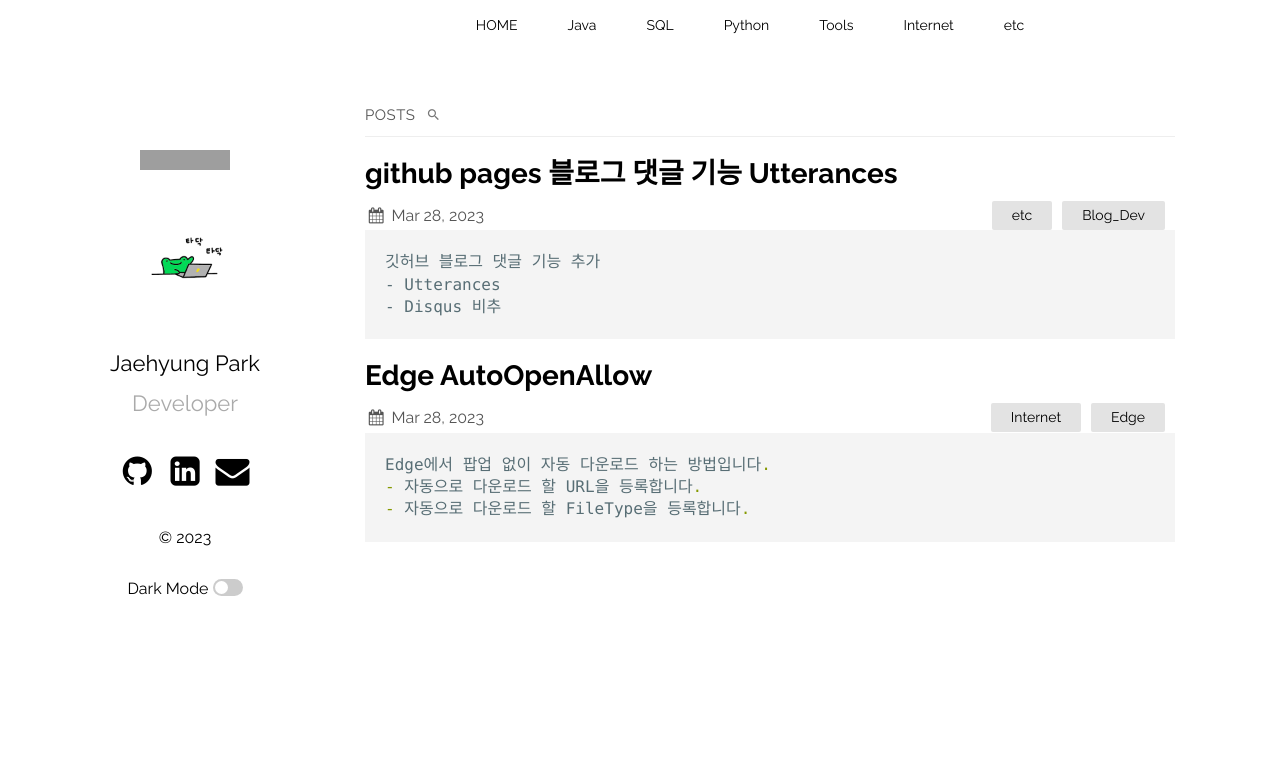
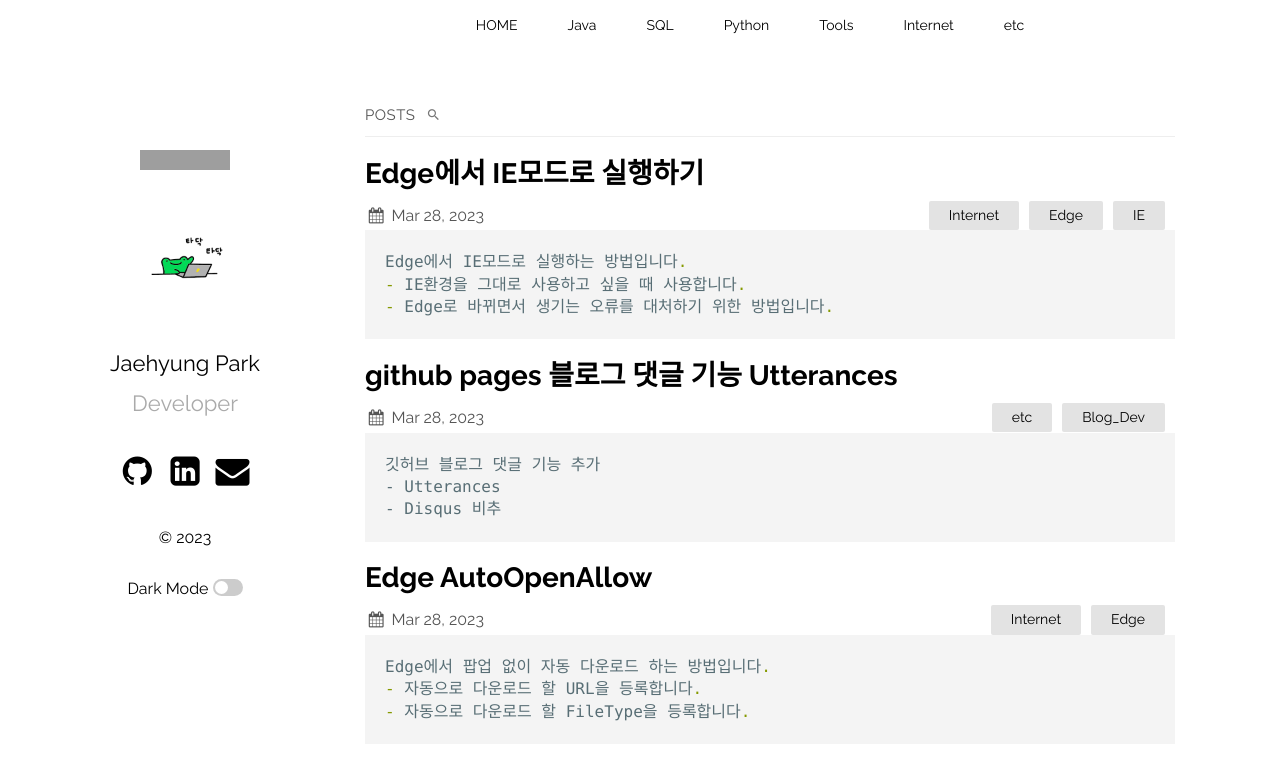
Before and after one commit to jbro321/jbro321.github.io, a Jekyll site: the page built from index.md, in a window 1280 px wide. Shown: the top 760 px of the page. Built offline with Jekyll 4.4.1, drawn with Linux system fonts in a browser that asks for light colours; grey boxes are pictures that could not be loaded.

Commit message:
chg img path and apply to posts

````diff
--- /dev/null
+++ b/_posts/Internet/Edge/2023-03-28-Edge-Act_like_IE.md
@@ -0,0 +1,42 @@
+---
+layout: post
+title:  "Edge에서 IE모드로 실행하기"
+date:   2023-03-28 17:10:10 +0900
+categories: Internet Edge IE
+---
+```powershell
+Edge에서 IE모드로 실행하는 방법입니다.
+- IE환경을 그대로 사용하고 싶을 때 사용합니다.
+- Edge로 바뀌면서 생기는 오류를 대처하기 위한 방법입니다.
+```
+
+## 1. Edge에서 IE모드 설정하는 방법
+
+### 1.1 settings
+- 설정
+
+### 1.2 Default browser
+- 기본 브라우저
+
+### 1.3 Internet Explorer compatibility
+- IE 호환성
+
+### 1.4 Allow sites to be reloaded in Internet Explorer mode (IE mode)
+- Internet Explorer 모드(IE 모드)에서 사이트를 다시 로드하도록 허용
+    - '기본값'에서 '허용'으로 변경
+
+### 1.5 Allow sites to be reloaded in Internet Explorer mode (IE mode)
+- 'Internet Explorer 모드 페이지'
+    - 'https://test' 추가
+    - 설정된 환경에 따라 다를 수 있으므로,
+        - "https://test/3pstart.aspx" 등 전체 주소를 적어봅시다.
+
+![AutoOpenAllowedForURLs](/assets/img/Internet/Edge/Act_like_IE/Act_like_IE.png)
+
+---
+
+이상입니다.
+
+궁금하신 점은 댓글 남겨주세요!
+
+소통도 너무 환영합니다~ 감사합니다 :D
--- a/_posts/Internet/Edge/2023-03-28-Edge-AutoOpenAllow.md
+++ b/_posts/Internet/Edge/2023-03-28-Edge-AutoOpenAllow.md
@@ -23,7 +23,7 @@ Edge에서 팝업 없이 자동 다운로드 하는 방법입니다.
 
 오른쪽 클릭 > NEW > String Value > 이름 '1' > 오른쪽 클릭 > Modify > Value data에 "https://test.com"
 
-![AutoOpenAllowedForURLs](/assets/img/230328_Edge_AutoOpenAllow/AutoOpenAllowedForURLs.jpeg)
+![AutoOpenAllowedForURLs](/assets/img/Internet/Edge/AutoOpenAllow/AutoOpenAllowedForURLs.jpeg)
 
 or 커맨드 명령어로 등록
 ```powershell
@@ -34,6 +34,8 @@ reg add HKEY_LOCAL_MACHINE\SOFTWARE\Policies\Microsoft\Edge\AutoOpenAllowedForUR
 ```
 
 여러 Url이 있을 경우, 1번에 이어 2번 3번으로 등록하면 됩니다.
+
+* 설정에 따라 다르므로, 'test'도메인만 입력해서 안될 시, https://test/test.com 와 같이 모두 입력해봅시다.
 
 ## 2. 자동으로 다운로드 할 FileType을 등록합니다.
 * 아래는 "application"을 자동으로 실행하게 설정한 예시입니다.
@@ -46,7 +48,7 @@ HKEY_LOCAL_MACHINE\SOFTWARE\Policies\Microsoft\Edge\AutoOpenFileTypes
 ```
 오른쪽 클릭 > NEW > String Value > 이름 '1' > 오른쪽 클릭 > Modify > Value data에 "application"
 
-![AutoOpenAllowedForURLs](/assets/img/230328_Edge_AutoOpenAllow/AutoOpenFileTypes.jpeg)
+![AutoOpenAllowedForURLs](/assets/img/Internet/Edge/AutoOpenAllow/AutoOpenFileTypes.jpeg)
 
 or 커맨드 명령어로 등록
 ```powershell
````
Also changed, not shown: other parts of _posts/Internet/Edge/2023-03-28-Edge-AutoOpenAllow.md (+0 -1 lines), _posts/etc/Blog_Dev/2023-03-28-Github_Dev-Utterances.md (+4 -4 lines), assets/img/Internet/Edge/Act_like_IE/Act_like_IE.png (added), assets/img/Internet/Edge/AutoOpenAllow/AutoOpenAllowedForURLs.jpeg (renamed from assets/img/230328_Edge_AutoOpenAllow/AutoOpenAllowedForURLs.jpeg), assets/img/Internet/Edge/AutoOpenAllow/AutoOpenFileTypes.jpeg (renamed from assets/img/230328_Edge_AutoOpenAllow/AutoOpenFileTypes.jpeg), assets/img/etc/Blog_Dev/Utterances/Utterances_code_apply.png (renamed from assets/img/230328_Blog_Dev_Utterances/Utterances_code_apply.png), assets/img/etc/Blog_Dev/Utterances/Utterances_page1.png (renamed from assets/img/230328_Blog_Dev_Utterances/Utterances_page1.png), assets/img/etc/Blog_Dev/Utterances/Utterances_page2.png (renamed from assets/img/230328_Blog_Dev_Utterances/Utterances_page2.png), assets/img/etc/Blog_Dev/Utterances/Utterances_page3.png (renamed from assets/img/230328_Blog_Dev_Utterances/Utterances_page3.png).
